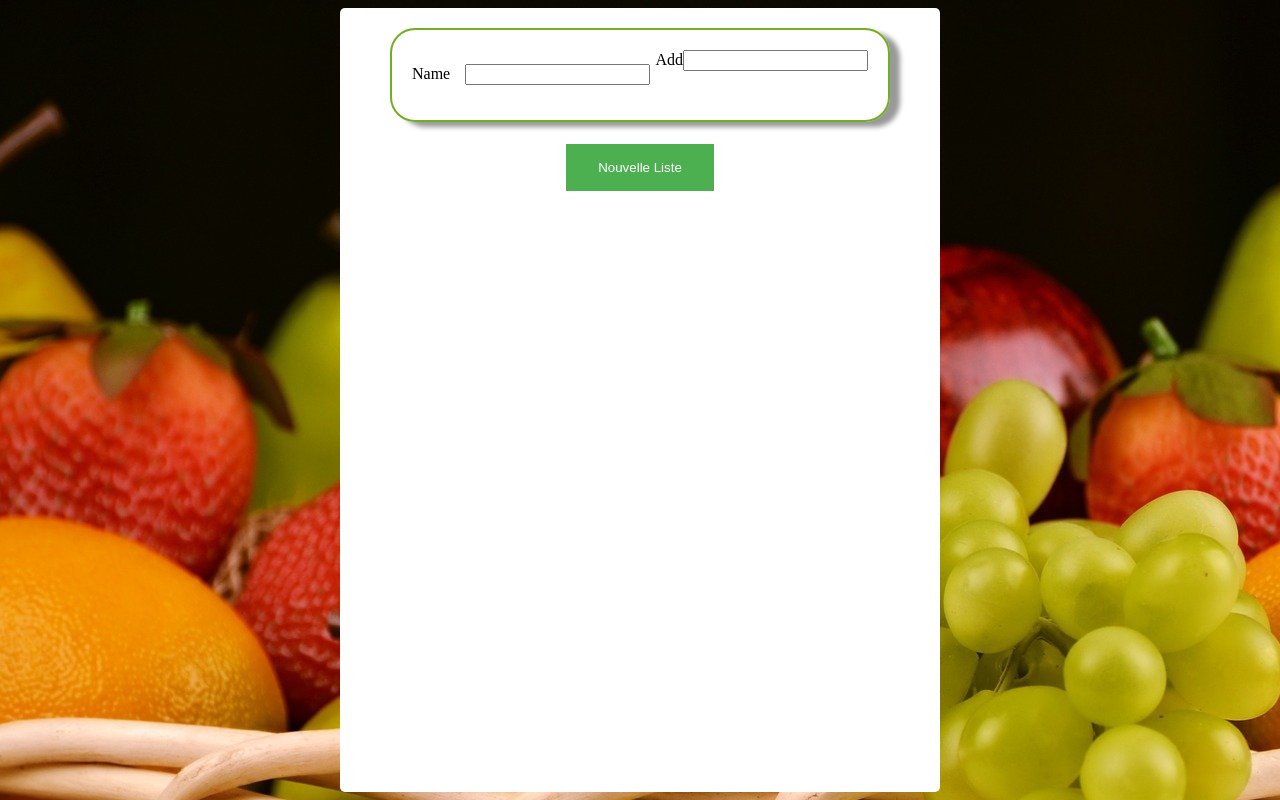
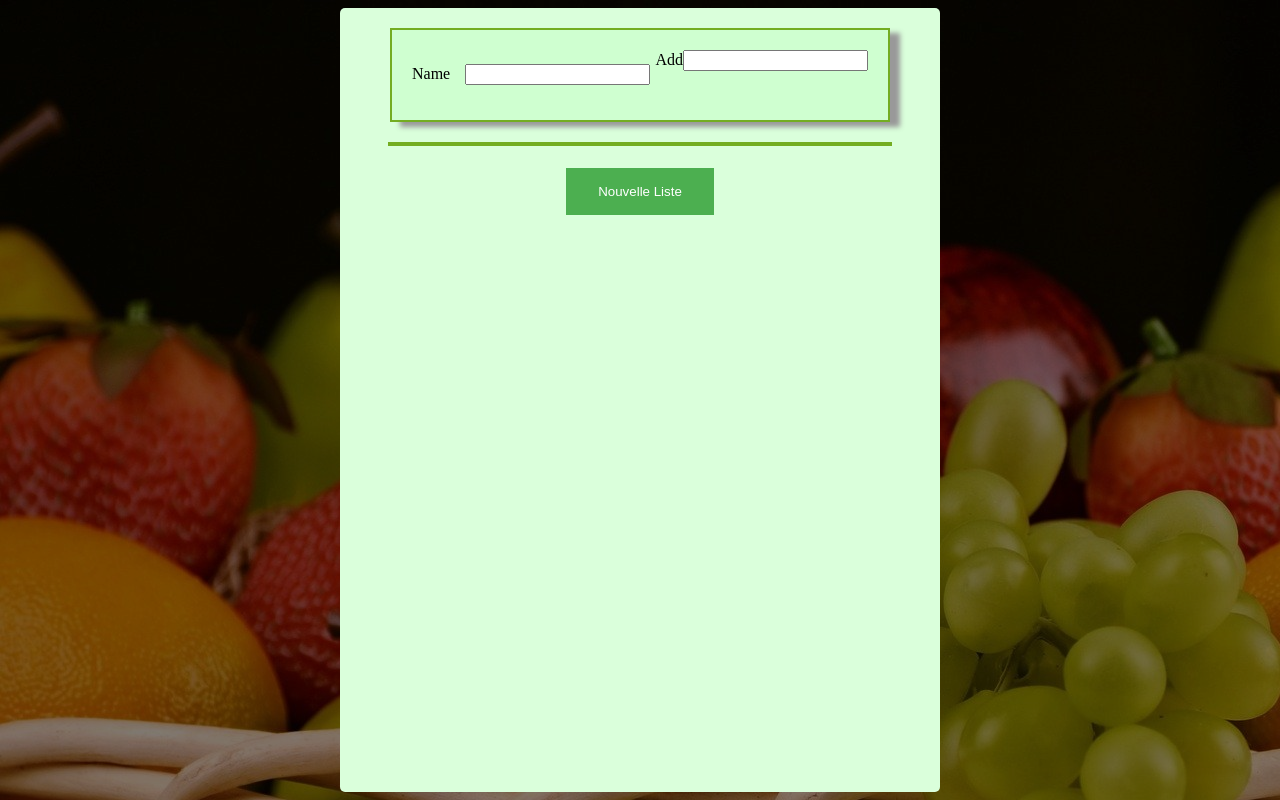
Before and after one commit to RobinBoinon/MesCourses, a Symfony app: template templates/list/mylist.html.twig in a window 1280 px wide. Run offline with Twig, Linux system fonts and the light colour scheme; the template is opened without the code that fills it, so the values that code supplies are empty; form fields are guessed from the names that the template uses; some libraries are stand-ins or nearby versions.

Commit message:
Revue design principal

```diff
--- a/public/css/styles.css
+++ b/public/css/styles.css
@@ -5,6 +5,11 @@
   left: 0;
   top: 0;
   background-image: url("/images/background.jpg");
+  filter: brightness(50%);
+  -webkit-filter: brightness(50%);
+  -moz-filter: brightness(50%);
+  -o-filter: brightness(50%);
+  -ms-filter: brightness(50%);
   z-index: -1;
 }
 
@@ -21,7 +26,7 @@ form{
 .mainContentContainer{
   width: 600px;
   margin: 0 auto;
-  background-color: white;
+  background-color: #DAFFDB;
   height: 100%;
   border-radius: 5px;
 }
@@ -32,10 +37,11 @@ form{
 
 .formrow{
   height: 50px;
-  border-radius: 25px;
+  /* border-radius: 25px; */
   border: 2px solid #73AD21;
   padding: 20px;
   box-shadow: 10px 5px 5px #999999;
+  background-color: #CFFFD0;
 }
 
 .formcolfield{
@@ -81,14 +87,14 @@ input[type=button]{
 }
 
 .currentlist{
-  width: 100%;
-  margin: 20px 0;
+  margin-top: 20px;
+  margin-bottom: 20px;
+  border: 2px solid #73AD21;
 }
 
 .listproductrow{
   width: 500px;
   margin: 0 auto;
-  background-color: red;
 }
 
 .screenShadow{
--- a/public/js/mylist.js
+++ b/public/js/mylist.js
@@ -10,6 +10,5 @@ function HidePopupNewList() {
 }
 
 function CreateNewList() {
-  console.log("CreateNewList");
   location.href = '/newlist';
 }
```
